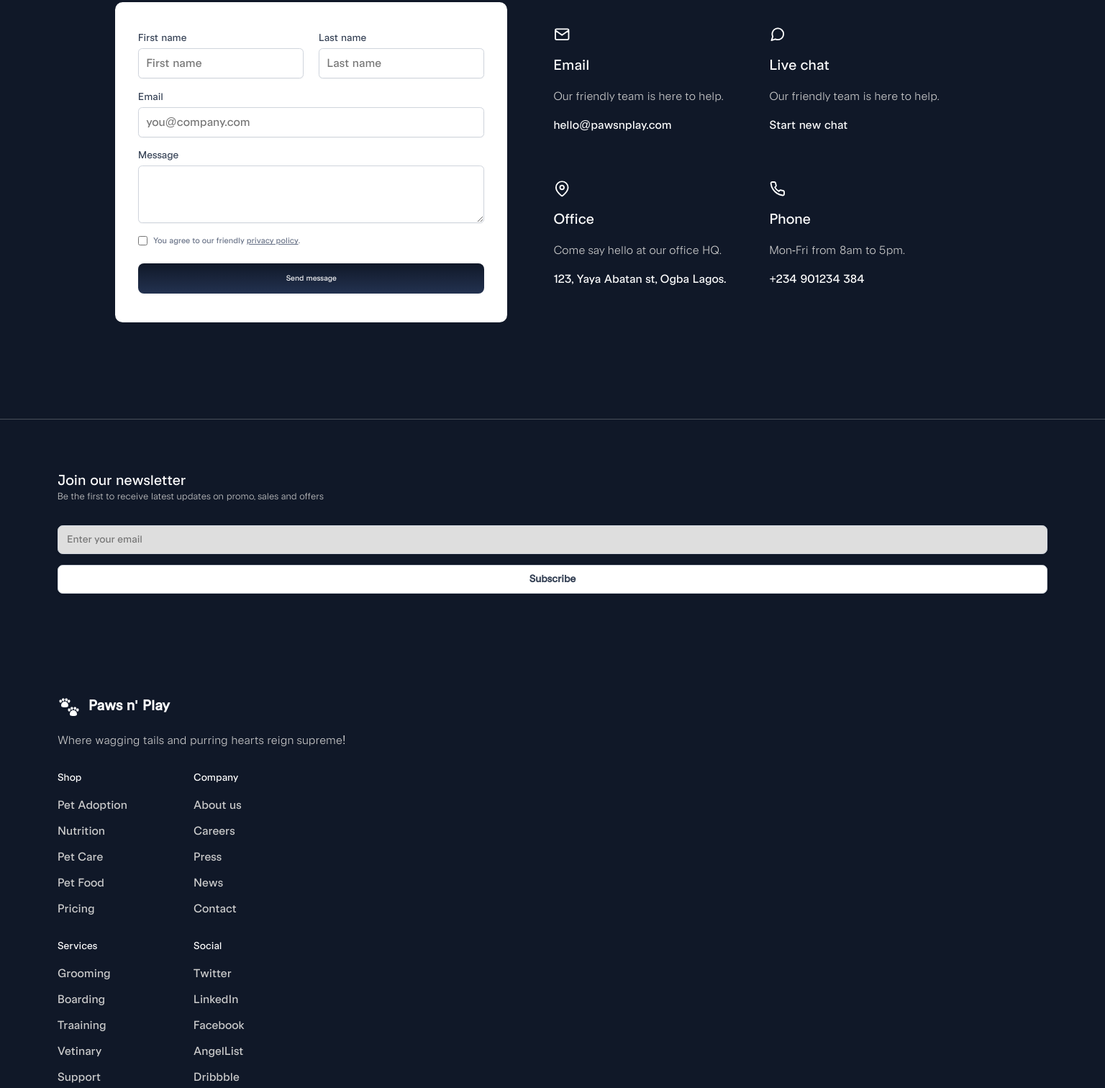
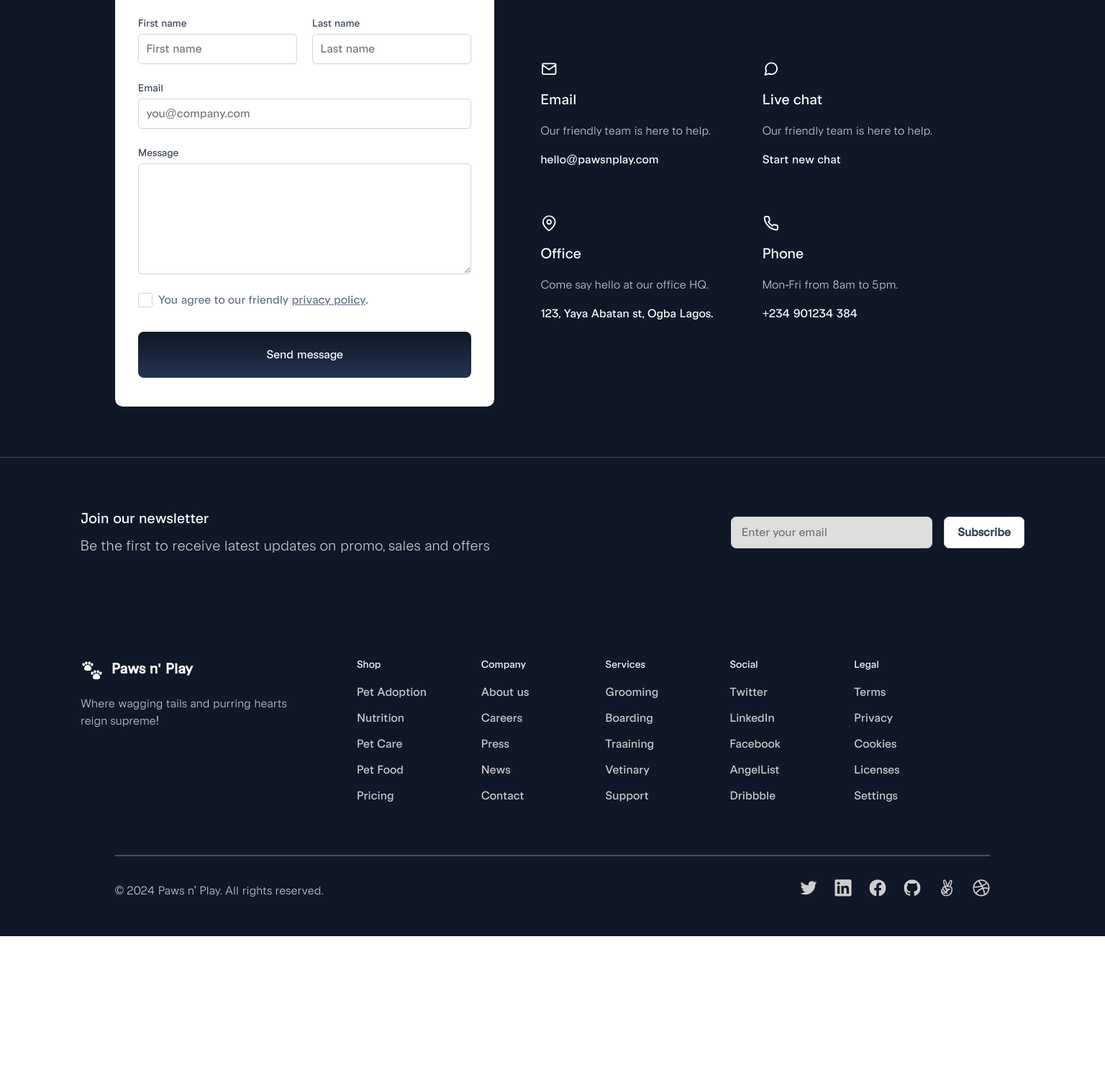
Before and after one commit to evandro-ribeiro/js-petshop-pawsnplay, a website: page index.html in a window 1536 px wide. Shown: the part 5496-7008 px from the top of the page at 72% size. After the commit the page ends 6797 px from the top, so only its background shows below. Drawn offline with Linux system fonts and the light colour scheme.

Commit message:
style: ajusta responsividade da seção footer para 1440px

```diff
--- a/assets/css/contact.css
+++ b/assets/css/contact.css
@@ -130,6 +130,9 @@
   & > input {
     width: 0.82rem;
     margin-right: 0.49rem;
+    outline: none;
+    opacity: 0.3;
+    border: 1px solid #d0d5dd;
   }
 
   & u {
@@ -146,12 +149,19 @@
 }
 
 @media (min-width: 1440px) {
+  #contact {
+    padding: 1rem 0;
+    & .section_title {
+      margin-bottom: 2.75rem;
+    }
+  }
+
   .contact_container {
     flex-direction: row;
     gap: 4rem;
     width: 80rem;
     padding: 0 2rem;
-    margin: 4rem auto;
+    margin: auto;
   }
 
   .contact_section:nth-child(1) {
@@ -159,9 +169,9 @@
   }
 
   .contact_form {
-    width: 70%;
+    width: 50rem;
     padding: 2.5rem 2rem;
-    gap: 1.5rem;
+    gap: 2rem;
 
     & label {
       font-size: 0.875rem;
@@ -171,8 +181,14 @@
       textarea {
         font-size: 1rem;
       }
+
+      & textarea {
+        height: 9.625rem;
+      }
     }
-    .form_checkbox {
+
+    & .btn_secundary {
+      padding: 1.25rem 1.5625rem;
       font-size: 1rem;
     }
   }
@@ -205,7 +221,19 @@
     }
   }
 
-  #contact {
-    padding: 1rem 0;
+  #form_checkbox {
+    font-size: 1rem;
+    line-height: 1.5rem;
+
+    & input {
+      width: 1.25rem;
+      height: 1.25rem;
+      border-radius: 0.5rem;
+    }
+  }
+
+  .contact_form_inputs {
+    gap: 1.5rem;
+    align-self: stretch;
   }
 }
--- a/assets/css/footer.css
+++ b/assets/css/footer.css
@@ -59,7 +59,7 @@
 }
 
 .footer_nav {
-  & > p {
+  & section > p {
     color: #cecece;
     font-size: 1rem;
     line-height: 150%;
@@ -108,30 +108,125 @@
 .footer_social {
   display: flex;
   flex-direction: column;
-  justify-content: center;
   align-items: center;
-  gap: 0.62rem;
+  gap: 1.25rem;
   padding: 0 0.88rem 2.5rem 0.88rem;
-  /* border-top: 0.2px solid rgba(206, 206, 206, 0.3); */
 
   & hr {
     border: 0.2px solid rgba(206, 206, 206, 0.3);
     width: 100%;
   }
 
-  & > p {
+  & p {
     color: #cecece;
     text-align: center;
     font-family: "Formative Trial Light", Arial, sans-serif;
     font-size: 1rem;
     line-height: 150%;
-
-    padding-top: 0.63rem; /* Para colocar o hr igual o figma, foi necessário fazer 1.25 - 0.62 */
   }
 
-  & > ul {
+  & ul {
     display: flex;
     align-items: center;
+    justify-content: center;
     gap: 1.5rem;
+
+    & svg {
+      width: 1.5rem;
+      height: 1.5rem;
+    }
   }
 }
+
+.footer_social_content {
+  display: flex;
+  flex-direction: column;
+  gap: 0.62rem;
+}
+
+@media (min-width: 1440px) {
+  #newsletter {
+    flex-direction: row;
+    justify-content: space-between;
+    align-items: center;
+    margin: 0 2rem;
+    gap: 2rem;
+
+    & h2,
+    p {
+      font-size: 1.25rem;
+      line-height: 1.875rem;
+      padding: 0;
+    }
+  }
+
+  .newsletter_text {
+    display: flex;
+    flex-direction: column;
+    gap: 0.5rem;
+  }
+
+  .newsletter_form {
+    flex-direction: row;
+    gap: 1rem;
+
+    & input,
+    button {
+      height: 2.75rem;
+      box-shadow: 0px 1px 2px 0px rgba(16, 24, 40, 0.05);
+      font-size: 1rem;
+    }
+
+    & input {
+      width: 17.5rem;
+      padding: 0.625rem 0.875rem;
+    }
+
+    & button {
+      padding: 0.625rem 1.125rem;
+      width: 7rem;
+    }
+  }
+
+  .footer_nav {
+    display: flex;
+    gap: 4rem;
+    margin: 0 2rem;
+
+    & section {
+      & > p {
+        padding-bottom: 0;
+        width: 20rem;
+      }
+    }
+  }
+
+  .footer_links {
+    gap: 2rem;
+    width: 76rem;
+
+    & ul {
+      width: 8.8rem;
+    }
+  }
+
+  .footer_social {
+    justify-content: center;
+    gap: 2rem;
+    padding: 0 2rem 3rem 2rem;
+    margin: auto;
+    width: 80rem;
+  }
+
+  .footer_social_content {
+    flex-direction: row;
+    align-items: center;
+    justify-content: center;
+    gap: 2rem;
+
+    & p {
+      width: 57.5rem;
+      text-align: start;
+    }
+  }
+}
--- a/index.html
+++ b/index.html
@@ -745,8 +745,13 @@
 
     <footer class="footer">
       <section id="newsletter">
+        <section class="newsletter_text">
           <h2>Join our newsletter</h2>
-        <p>Be the first to receive latest updates on promo, sales and offers</p>
+          <p>
+            Be the first to receive latest updates on promo, sales and offers
+          </p>
+        </section>
+
         <form class="newsletter_form">
           <input type="email" placeholder="Enter your email" /><button
             type="submit"
@@ -757,6 +762,7 @@
       </section>
 
       <section class="footer_nav">
+        <section>
           <h3 class="footer_nav_title">
             <svg
               xmlns="http://www.w3.org/2000/svg"
@@ -773,6 +779,8 @@
             Paws n&apos; Play
           </h3>
           <p>Where wagging tails and purring hearts reign supreme!</p>
+        </section>
+
         <nav class="footer_links">
           <ul>
             <li>Shop</li>
@@ -819,6 +827,8 @@
 
       <section class="footer_social">
         <hr />
+
+        <section class="footer_social_content">
           <p>&copy; 2024 Paws n&apos; Play. All rights reserved.</p>
           <ul>
             <li>
@@ -959,6 +969,7 @@
             </li>
           </ul>
         </section>
+      </section>
     </footer>
 
     <script type="module" src="./assets/js/index.js"></script>
```
Lines whose indentation alone changed are shown as unchanged.
